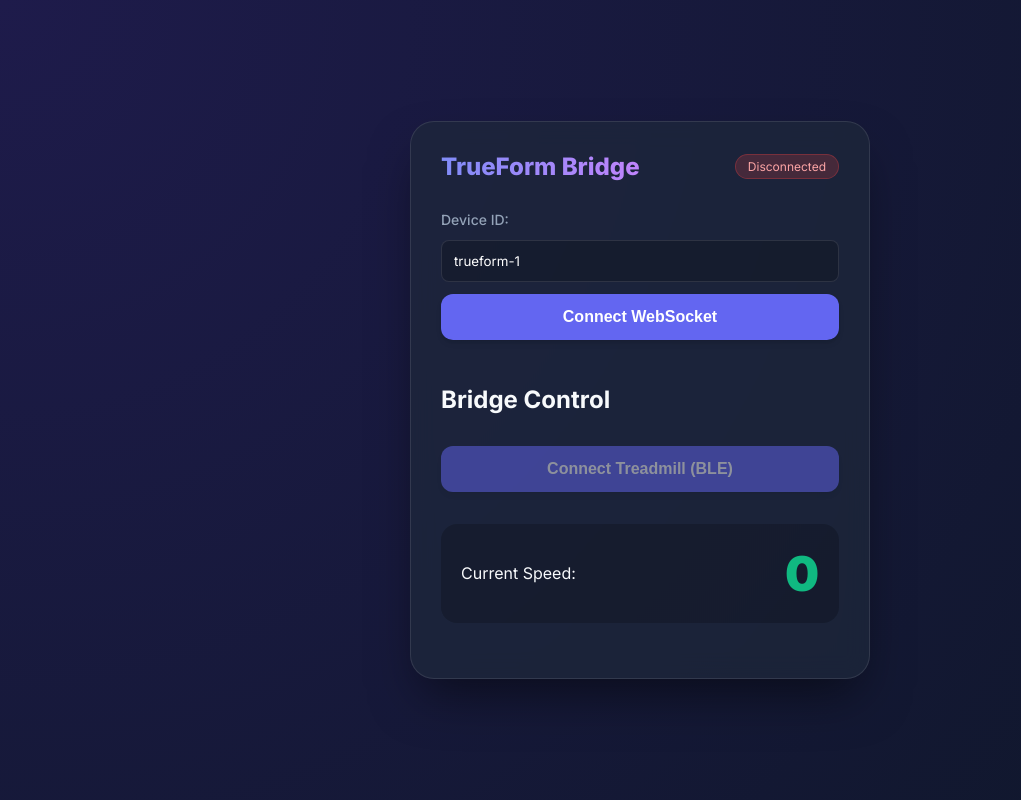
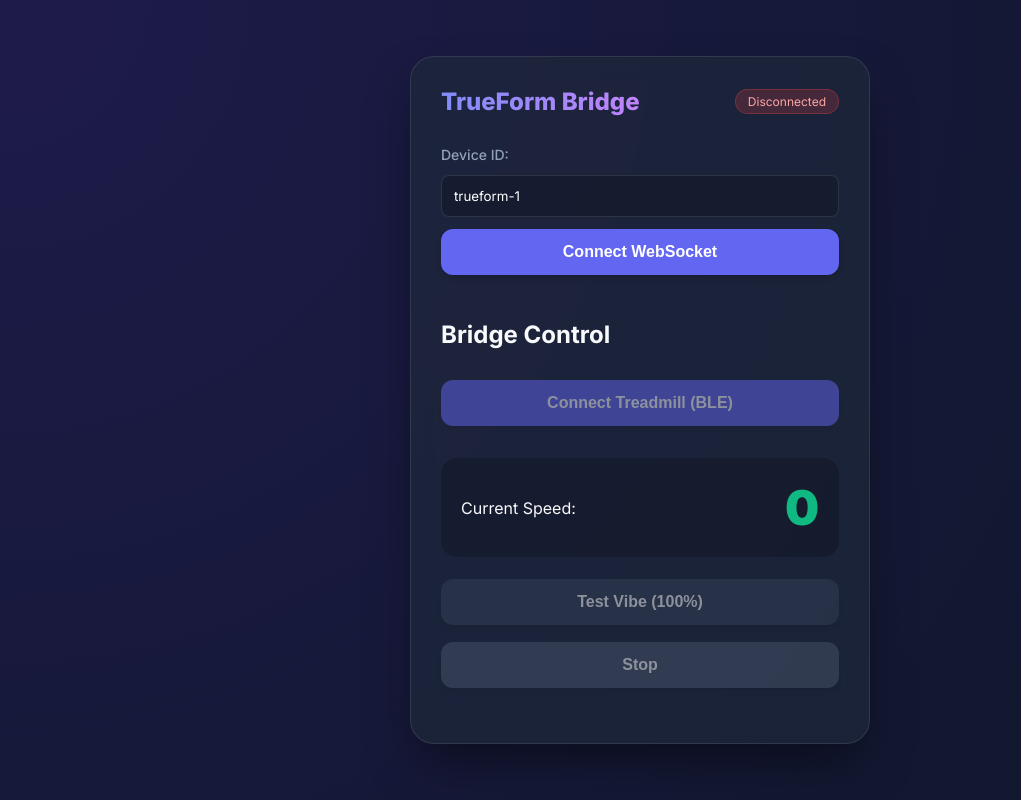
Before and after one commit to EscoLessgo/MyPleasure, a React (Vite) app in the folder web/: page / in a window 1280 px wide. Both pictures are taken after a click on the button "You (BLE Bridge)". Shown: the whole page, without its empty margins (0-1021 px from the left). Built offline with nearby package versions, Linux system fonts and the light colour scheme.

Commit message:
Refine vibration logic and add local test buttons to Bridge UI

```diff
--- a/web/src/App.jsx
+++ b/web/src/App.jsx
@@ -48,21 +48,27 @@ function App() {
           try {
             // Scale 0-100 to 0-255 for hardware
             const scaledValue = Math.min(255, Math.floor((rawValue / 100) * 255));
+            console.log(`Hardware Command: UI=${rawValue} -> Scaled=${scaledValue}`);
 
-            // Try different write formats
+            // Format A: Standard Fitness Control (Op 0x02)
             if (bleChar.uuid.includes('2ad9')) {
-              // Fitness Machine Control Point OpCode 0x02 (Set Target Speed)
-              // Speed is often value * 100, sent as 2 bytes
-              const data = new Uint8Array([0x02, scaledValue, 0x00]);
-              await bleChar.writeValue(data);
-            } else {
-              // Standard raw single byte write (most common for simple devices)
+              await bleChar.writeValue(new Uint8Array([0x02, scaledValue, 0x00]));
+            }
+            // Format B: Common Specialized Vibe [0x01, 0x01, value]
+            else if (bleChar.service.uuid.includes('5833ff01')) {
+              // Try writing raw value first, but also log for user
+              await bleChar.writeValue(new Uint8Array([scaledValue]));
+              // Potential alternative: await bleChar.writeValue(new Uint8Array([0x01, 0x01, scaledValue]));
+            }
+            // Format C: Generic Raw Write
+            else {
               await bleChar.writeValue(new Uint8Array([scaledValue]));
             }
-            console.log(`BLE Write: UI=${rawValue} -> Hardware=${scaledValue}`);
+
+            console.log('BLE Write Successful');
           } catch (err) {
             console.error('BLE Write Error:', err);
-            setStatus('BLE Write Error');
+            setStatus(`Err: ${err.message}`);
           }
         }
       } else if (role === 'controller' && msg.action === 'status') {
@@ -184,6 +190,22 @@ function App() {
               <span className="label">Current Speed:</span>
               <span className="value">{speed}</span>
             </div>
+            <button
+              onClick={() => updateSpeed(100)}
+              className="btn secondary"
+              style={{ marginTop: '10px' }}
+              disabled={!bleChar}
+            >
+              Test Vibe (100%)
+            </button>
+            <button
+              onClick={() => updateSpeed(0)}
+              className="btn secondary"
+              style={{ marginTop: '5px', background: '#475569' }}
+              disabled={!bleChar}
+            >
+              Stop
+            </button>
           </div>
         )}
 
```
